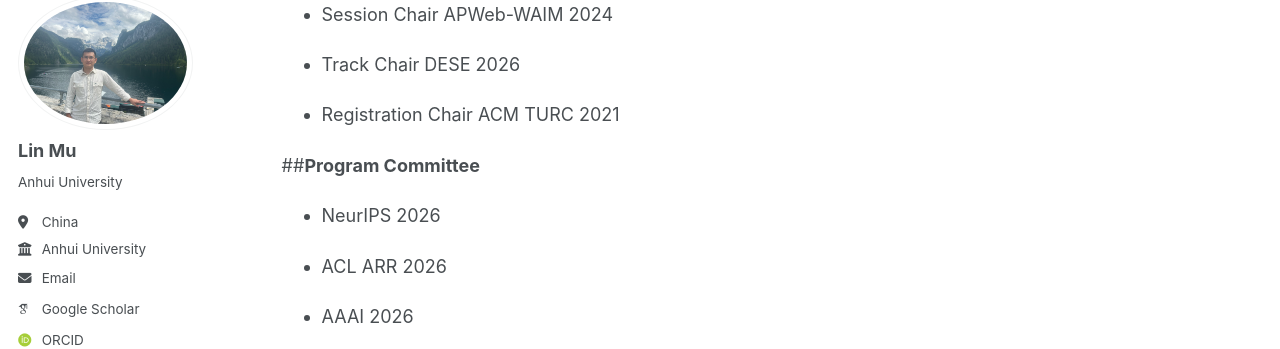
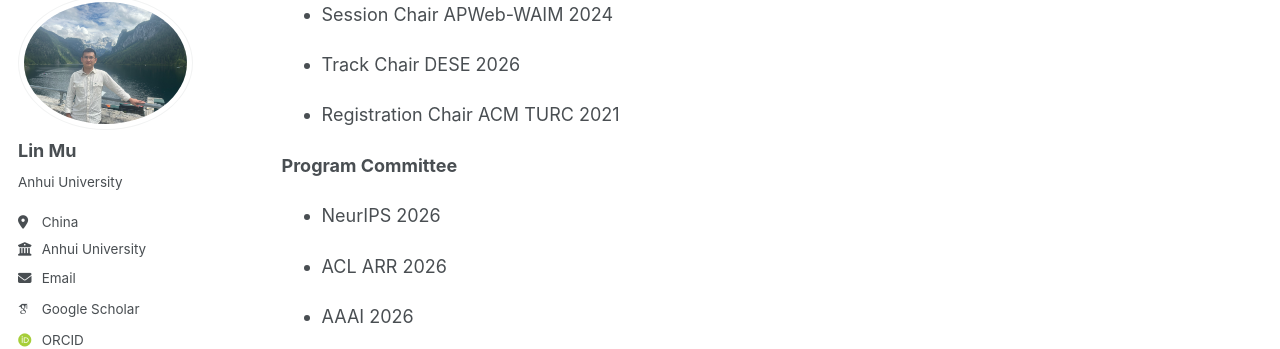
Before and after one commit to mulin-ahu/mulin-ahu.github.io, a Jekyll site: the page built from _pages/about.md, in a window 1280 px wide and 900 px high, scrolled down 2789 px. Shown: the part 105-454 px from the top of the window. Built offline with Jekyll 4.4.1, drawn with Linux system fonts in a browser that asks for light colours; some web fonts are replaced; a script bundle is joined from its source files by our own code; library files that are not in the unit come from our copies.

```diff
--- a/_pages/about.md
+++ b/_pages/about.md
@@ -74,7 +74,7 @@ Academic Services
 
 - Registration Chair ACM TURC 2021
 
-##**Program Committee**
+**Program Committee**
 
 - NeurIPS 2026
 
```
